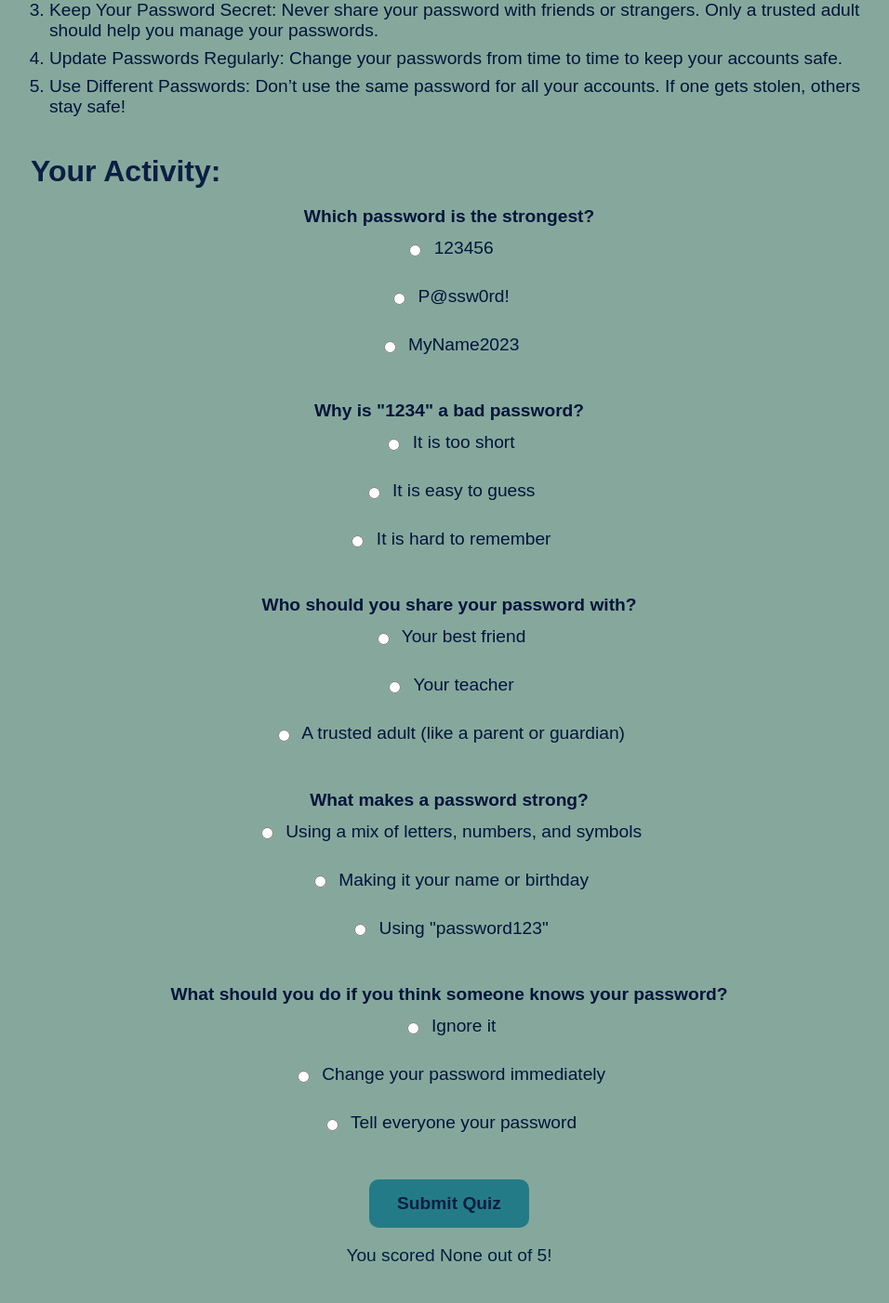
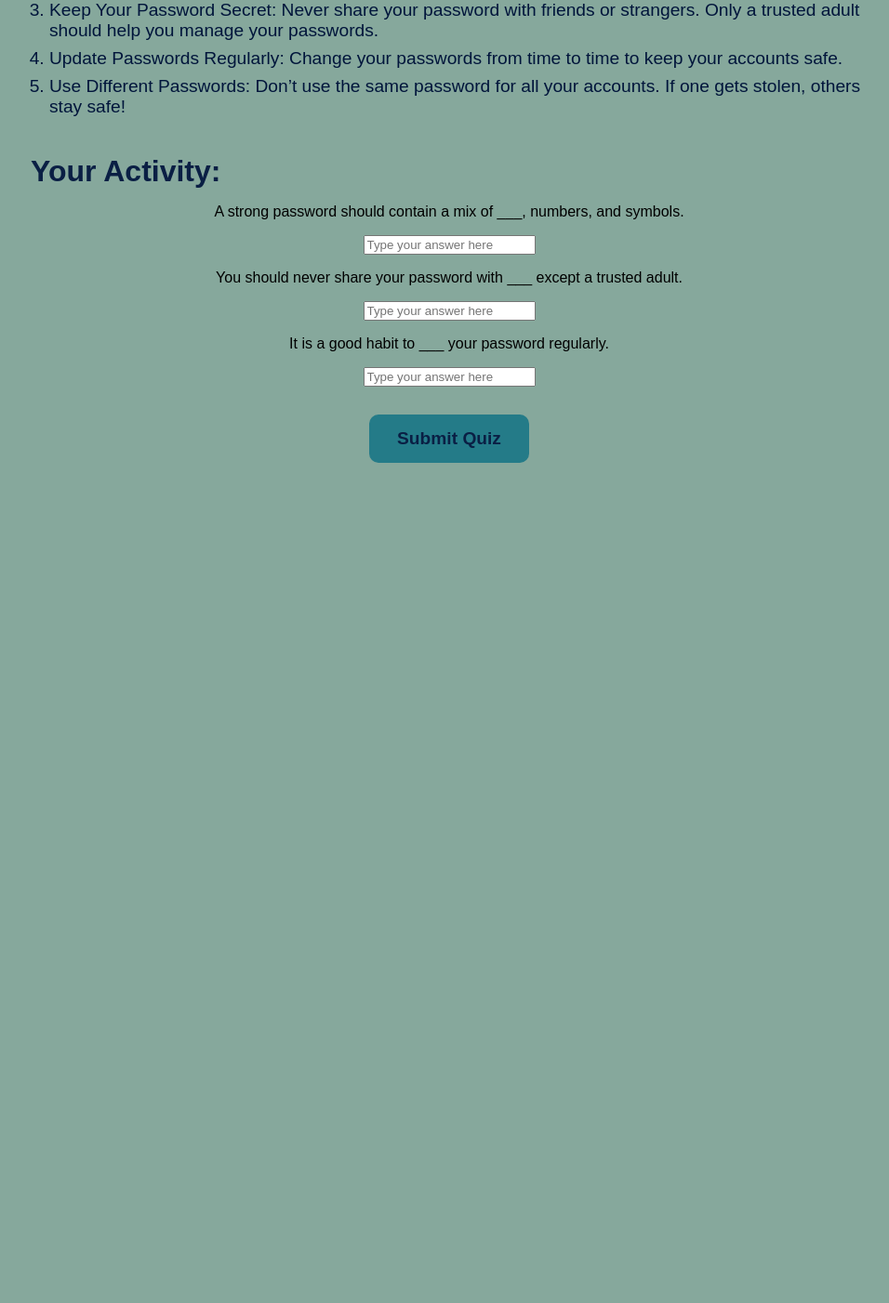
Before and after one commit to zoemadd/firewall-academy, a Flask app: page /lesson/2 in a window 1280 px wide. Shown: the part 553-1955 px from the top of the page at 93% size, without its empty margins (157-1113 px from the left). After the commit the page ends 1051 px from the top, so only its background shows below. Run offline with Flask 3, Linux system fonts and the light colour scheme; a user stored in the database is signed in; data comes from the database, SQL or seed files in the repository.

Commit message:
adding the fill in the blank activity

```diff
--- a/main.py
+++ b/main.py
@@ -60,39 +60,14 @@
             'Update Passwords Regularly: Change your passwords from time to time to keep your accounts safe.',
             'Use Different Passwords: Don’t use the same password for all your accounts. If one gets stolen, others stay safe!'
         ],
-        'interactive_type': 'quiz',
+        'interactive_type': 'fill_in_the_blank',
         'interactive_content': [
-            {
-                'question': 'Which password is the strongest?',
-                'options': ['123456', 'P@ssw0rd!', 'MyName2023'],
-                'answer': 'P@ssw0rd!'
-            },
-            {
-                'question': 'Why is "1234" a bad password?',
-                'options': ['It is too short', 'It is easy to guess', 'It is hard to remember'],
-                'answer': 'It is easy to guess'
-            },
-            {
-                'question': 'Who should you share your password with?',
-                'options': ['Your best friend', 'Your teacher', 'A trusted adult (like a parent or guardian)'],
-                'answer': 'A trusted adult (like a parent or guardian)'
-            },
-            {
-                'question': 'What makes a password strong?',
-                'options': [
-                    'Using a mix of letters, numbers, and symbols',
-                    'Making it your name or birthday',
-                    'Using "password123"'
-                ],
-                'answer': 'Using a mix of letters, numbers, and symbols'
-            },
-            {
-                'question': 'What should you do if you think someone knows your password?',
-                'options': ['Ignore it', 'Change your password immediately', 'Tell everyone your password'],
-                'answer': 'Change your password immediately'
-            }
+            {'text': 'A strong password should contain a mix of ___, numbers, and symbols.', 'answer': 'letters'},
+            {'text': 'You should never share your password with ___ except a trusted adult.', 'answer': 'anyone'},
+            {'text': 'It is a good habit to ___ your password regularly.', 'answer': 'change'}
         ]
     },
+
 
     {
         'id': 3,
@@ -133,9 +108,15 @@
             'Turn It Off When Not In Use: When you’re not using the voice assistant, turn it off or mute the microphone to protect your privacy.',
             'Be Careful With Smart Devices: Some voice assistants can control lights, locks, or other devices in your home. Only use these features with permission from a trusted adult.'
         ],
-        'interactive_type': 'simulation',
-        'interactive_content': '<iframe src="https://your-vm-url.com" width="800" height="600"></iframe>'
+        'interactive_type': 'fill_in_the_blank',
+        'interactive_content': [
+            {'text': 'You should always ask a ___ before using a voice assistant.', 'answer': 'grown-up'},
+            {'text': 'Never share your ___ with a voice assistant.', 'answer': 'personal information'},
+            {'text': 'To protect your privacy, you should ___ the voice assistant when not in use.',
+             'answer': 'turn off'}
+        ]
     },
+
 
     {
         'id': 5,
--- a/templates/lesson.html
+++ b/templates/lesson.html
@@ -106,7 +106,27 @@
                 <button id="submit-drag-drop">Submit</button>
                 <p id="drag-drop-result" class="intro-text"></p>
 
-            {% endif %}
+            <!-- Fill in the Blank Section -->
+            {% elif lesson.interactive_type == 'fill_in_the_blank' %}
+                <form method="POST" class="fill-in-the-blank-form">
+                    {% for i, question in enumerate(lesson.interactive_content) %}
+                        <div class="fill-in-the-blank-question">
+                            <p>{{ question.text | safe }}</p>
+                            <input type="text" name="question-{{ i }}" placeholder="Type your answer here">
+                        </div>
+                    {% endfor %}
+                    <div class="quiz-submit-container" style="padding-top: 10px;">
+                        <button type="submit">Submit Quiz</button>
+                    </div>
+
+                </form>
+
+                <!-- Display Results if Quiz is Submitted -->
+                {% if score is defined and request.method == 'POST' %}
+                    <p class="intro-text">You got {{ score }} correct out of {{ total }}!</p>
+                {% endif %}
+
+        {% endif %}
 
         </section>
 
```
